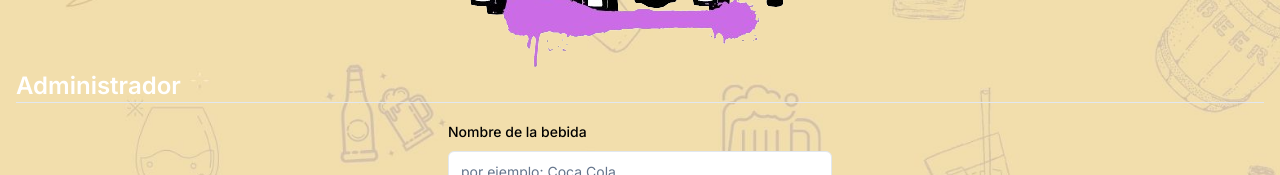
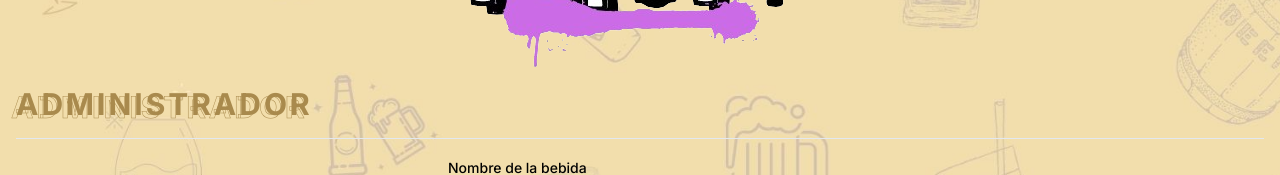
Before and after one commit to LuccasOlivero/y-hoy-admin, a Next.js app: page / in a window 1280 px wide. Shown: the part 186-361 px from the top of the page. Built offline with nearby package versions, Linux system fonts and the light colour scheme; no server answers; the database is empty.

Commit message:
styles - update header

```diff
--- a/app/(root)/(routes)/page.tsx
+++ b/app/(root)/(routes)/page.tsx
@@ -22,7 +22,7 @@
     <div className="flex flex-col items-center w-full">
       <Container>
         <Logo />
-        <Header />
+        <Header>Administrador</Header>
         <Separator />
 
         <div className="w-full flex justify-center mt-4">
--- a/app/(root)/components/header.tsx
+++ b/app/(root)/components/header.tsx
@@ -1,3 +1,8 @@
-export default function Header() {
-  return <h1 className="text-2xl text-white font-semibold">Administrador</h1>;
+export default function Header({ children }: { children: string }) {
+  return (
+    <h1 className="text-3xl text-[#A98A4D] font-bold uppercase relative inline-block tracking-widest my-4">
+      {children}
+      <span className="text-stroke-title">{children}</span>
+    </h1>
+  );
 }
--- a/app/globals.css
+++ b/app/globals.css
@@ -16,3 +16,12 @@
   min-height: 100%;
   position: absolute;
 }
+
+.text-stroke-title {
+  position: absolute;
+  bottom: -3px;
+  left: -5px;
+  -webkit-text-stroke: 0.5px #a98a4d;
+  color: transparent;
+  text-transform: uppercase;
+}
```
